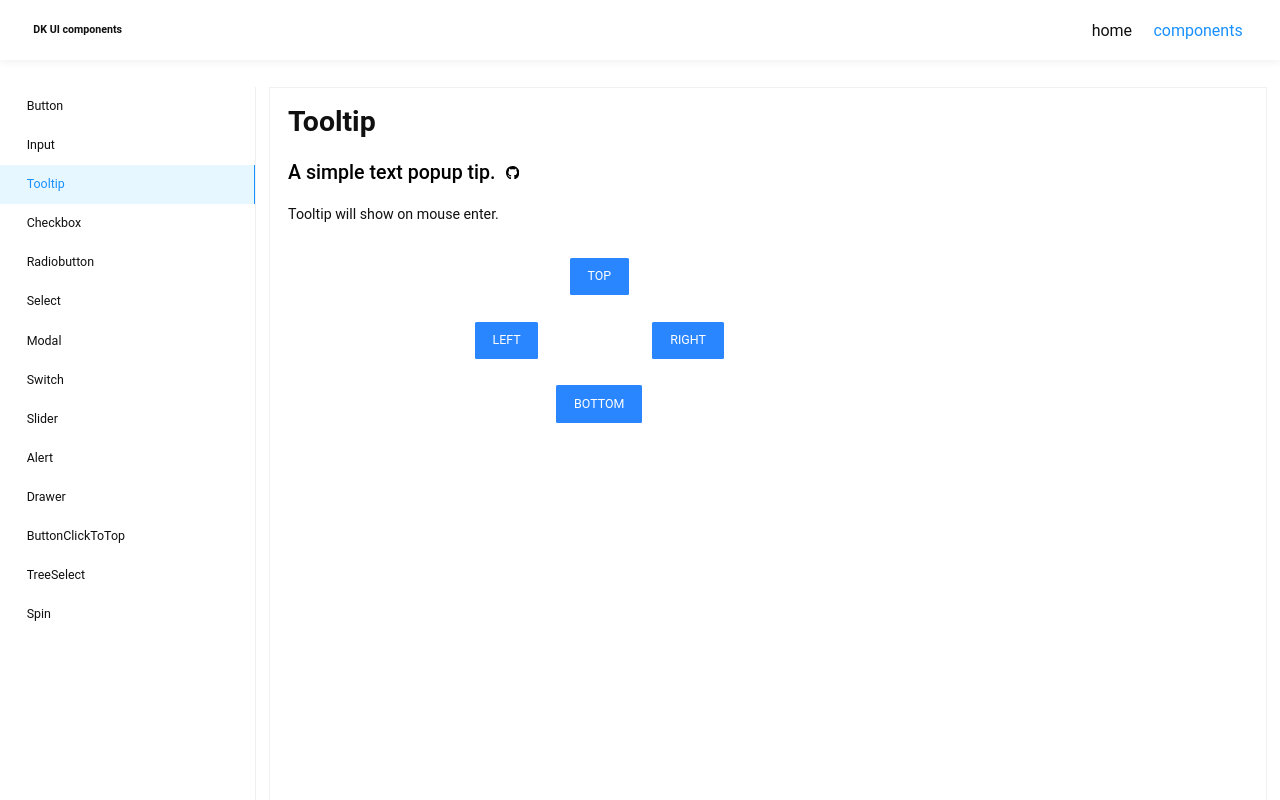
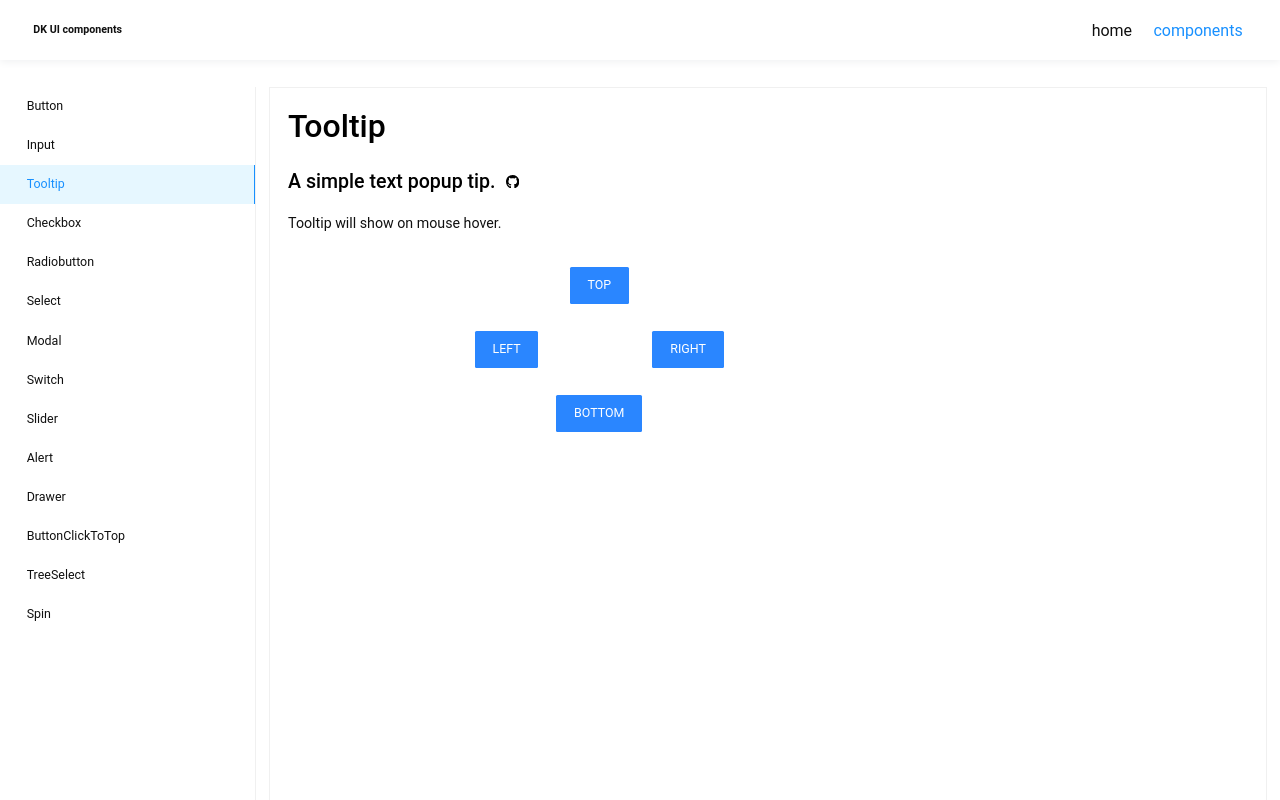
Before and after one commit to deniskeller/my-custom-components-library, a Next.js app: page /components/tooltip in a window 1280 px wide. Built offline with nearby package versions, Linux system fonts and the light colour scheme.

Commit message:
update Toolpit page

```diff
--- a/src/view/components/Tooltip/Tooltip.tsx
+++ b/src/view/components/Tooltip/Tooltip.tsx
@@ -1,12 +1,12 @@
 import React from 'react';
-import { BaseButton, BaseContainer, BaseTitle, BaseTooltip } from '@base/index';
+import { BaseButton, BaseContainer, BaseText, BaseTooltip } from '@base/index';
 import styles from './Tooltip.module.scss';
 import { LinkToViewCode } from '@nav/index';
 
 const Tooltip: React.FC = () => {
   return (
     <BaseContainer>
-      <BaseTitle className="Mb20">Tooltip</BaseTitle>
+      <BaseText className="Mb20">Tooltip</BaseText>
 
       <div className="Headline Mb20">
         <LinkToViewCode
@@ -17,7 +17,7 @@ const Tooltip: React.FC = () => {
 
       <div className={styles.Tooltips}>
         <BaseTooltip content="some text">
-          <span>Tooltip will show on mouse enter.</span>
+          <p>Tooltip will show on mouse hover.</p>
         </BaseTooltip>
       </div>
 
```
